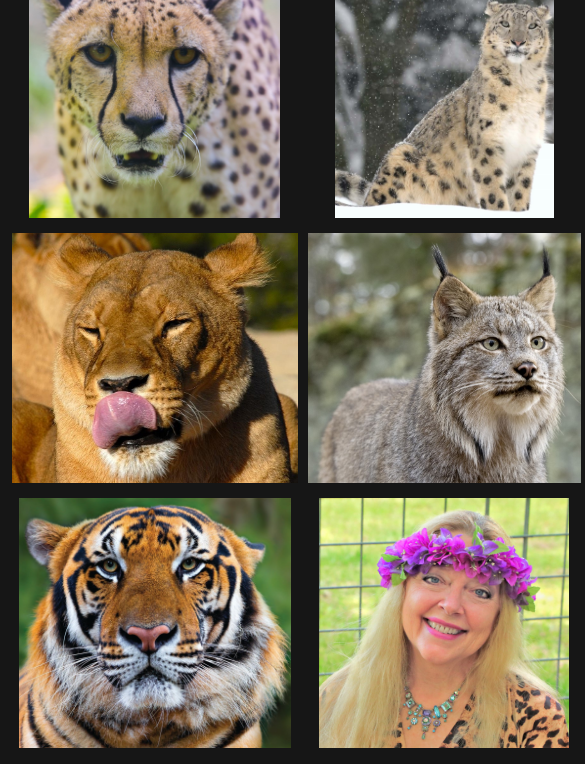
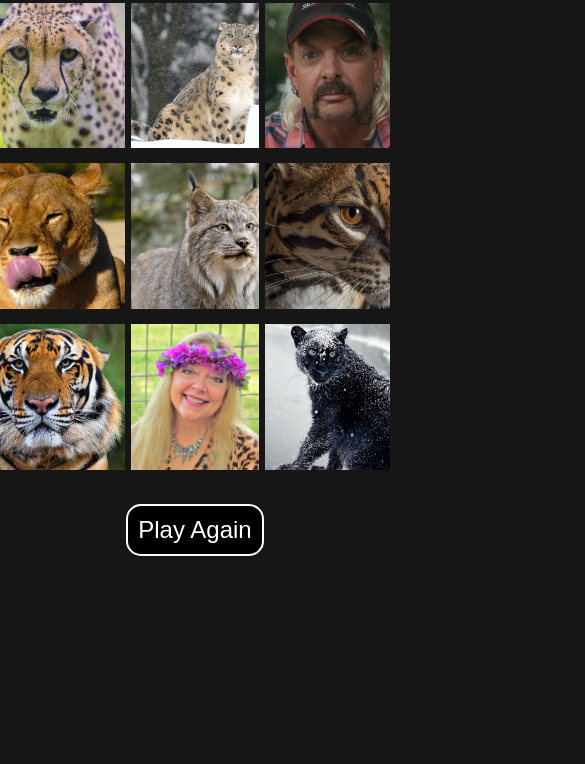
Before and after one commit to lothcat/uni_website, a plain HTML site: page src/projects/animal_game/index.html in a window 390 px wide. Shown: the part 280-1044 px from the top of the page, 585 px wide, since content can reach past the window. After the commit the page ends 844 px from the top, so only its background shows below. Drawn offline with Linux system fonts and the light colour scheme.

Commit message:
made animal game responsive

```diff
--- a/src/projects/animal_game/animal.css
+++ b/src/projects/animal_game/animal.css
@@ -1,8 +1,18 @@
+html {
+    height: 100%;
+}
+
 body {
+    height: 100%;
     background-color: #161616;
     color: white;
     text-align: center;
     font-family: 'Kanit', sans-serif;
+    display: flex;
+    flex-direction: column;
+    margin: 0;
+    padding-bottom: 8px;
+    box-sizing: border-box;
 }
 
 .correctGuess {
@@ -30,18 +40,35 @@ img {
 }
 
 .grid {
-    display: inline-grid;
-    grid-template-columns: 1fr 1fr 1fr;
+    height: 100%;
+    display: grid;
+    grid-template-columns: auto auto auto;
     grid-template-rows: 1fr 1fr 1fr;
     grid-column-gap: 2px;
     grid-row-gap: 7px;
     justify-items: center;
     align-items: center;
     flex-grow: 1;
-    flex-shrink: 1;
+    overflow: hidden;
 }
 
-div {
+.img-wrapper {
+    display: flex;
+    height: 100%;
+    width: 100%;
+    overflow: hidden;
+    justify-content: center;
+}
+
+.justify-start {
+    justify-content: start;
+}
+
+.justify-end {
+    justify-content: end;
+}
+
+#targetAnimal, #guessResult {
     font-size: 2em;
     margin: 15px 0;
 }
@@ -53,6 +80,7 @@ button {
     background-color: black;
     color: white;
     border: 2px solid white;
+    align-self: center;
 }
 
 button:hover{
--- a/src/projects/animal_game/index.html
+++ b/src/projects/animal_game/index.html
@@ -12,15 +12,15 @@
     <h2>Click on the picture that matches the word:</h2>
     <div id="targetAnimal"></div>
     <section class="grid">
-        <img id="cheetah" src="img/cheetah.jpg" alt="Cheetah with mouth parted" height="250px">
-        <img id="leopard" src="img/leopard.jpg" alt="Snow leopard sitting in snow" height="250px">
-        <img id="joe" src="img/joe.jpg" alt="Close up of Joe Exotic" height="250px">
-        <img id="lion" src="img/lion.jpg" alt="Lion with tongue out" height="250px">
-        <img id="lynx" src="img/lynx.jpg" alt="Lynx looking past camera" height="250px">
-        <img id="ocelot" src="img/ocelot.jpg" alt="Close up of Ocelots face" height="250px">
-        <img id="tiger" src="img/tiger.jpg" alt="Tiger face" height="250px">
-        <img id="carole" src="img/carole.jpg" alt="Carole Baskin smiling" height="250px">
-        <img id="panther" src="img/panther.jpg" alt="Panther covered in snow" height="250px">
+            <div class="img-wrapper justify-end"><img id="cheetah" src="img/cheetah.jpg" alt="Cheetah with mouth parted"></div>
+            <div class="img-wrapper"><img id="leopard" src="img/leopard.jpg" alt="Snow leopard sitting in snow"></div>
+            <div class="img-wrapper justify-start"><img id="joe" src="img/joe.jpg" alt="Close up of Joe Exotic"></div>
+            <div class="img-wrapper justify-end"><img id="lion" src="img/lion.jpg" alt="Lion with tongue out"></div>
+            <div class="img-wrapper"><img id="lynx" src="img/lynx.jpg" alt="Lynx looking past camera"></div>
+            <div class="img-wrapper justify-start"><img id="ocelot" src="img/ocelot.jpg" alt="Close up of Ocelots face"></div>
+            <div class="img-wrapper justify-end"><img id="tiger" src="img/tiger.jpg" alt="Tiger face"></div>
+            <div class="img-wrapper"><img id="carole" src="img/carole.jpg" alt="Carole Baskin smiling"></div>
+            <div class="img-wrapper justify-start"><img id="panther" src="img/panther.jpg" alt="Panther covered in snow"></div>
     </section>
     <div id="guessResult"></div>
     <button id="playAgain" type="button">Play Again</button>
--- a/src/projects/animal_game/script.js
+++ b/src/projects/animal_game/script.js
@@ -57,4 +57,4 @@ function configReplayGameButton(){
 
 const bigCats = ["cheetah", "leopard", "joe", "lion", "lynx", "ocelot", "tiger", "carole", "panther"];
 setUpGame(bigCats);
-configReplayGameButton();
+configReplayGameButton(); // TODO, fix duplicate event listeners being added
```
